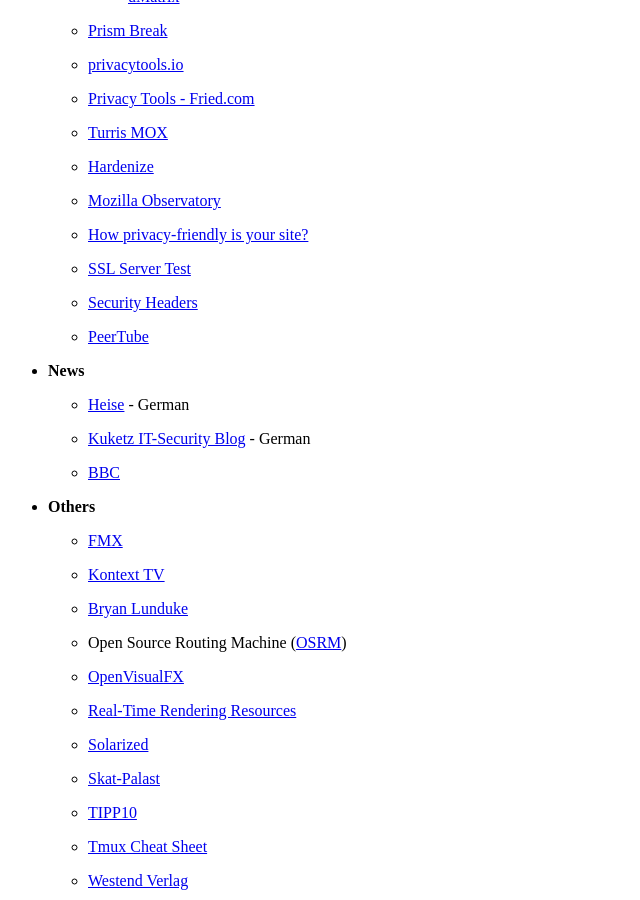
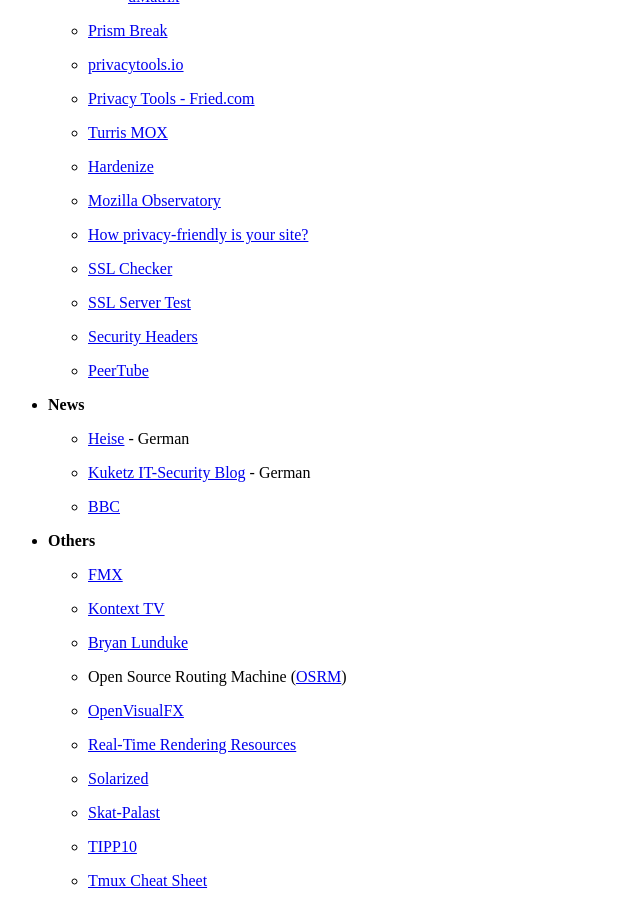
Before and after one commit to wahn/jan_walter_org, a Jekyll site: the page built from links/index.md, in a window 1280 px wide and 900 px high, scrolled down 6823 px. Shown: the whole window, without its empty margins (0-640 px from the left). Built offline with Jekyll 4.4.1, drawn with Linux system fonts in a browser that asks for light colours; Markdown is read by kramdown in place of the engine named in the settings.

Commit message:
Add link to SSL Checker from websiteplanet.com.

```diff
--- a/links/index.md
+++ b/links/index.md
@@ -440,6 +440,8 @@
 
     - [How privacy-friendly is your site?](https://webbkoll.dataskydd.net/en)
 
+    - [SSL Checker](https://www.websiteplanet.com/webtools/ssl-checker)
+
     - [SSL Server Test](https://www.ssllabs.com/ssltest)
 
     - [Security Headers](https://securityheaders.io)
```
